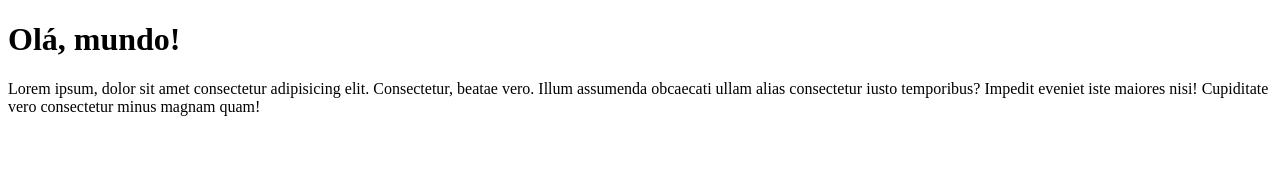
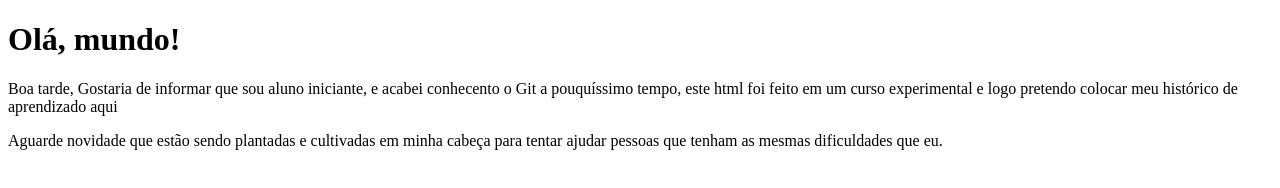
Before and after one commit to davisxavier/Ola-mundo, a plain HTML site: page index.html in a window 1280 px wide. Drawn offline with Linux system fonts and the light colour scheme.

Commit message:
atualização do Hello
atualização e informação de logo começarei a usar mais o github

```diff
--- a/index.html
+++ b/index.html
@@ -8,6 +8,7 @@
 </head>
 <body>
     <h1>Olá, mundo!</h1>
-    <p>Lorem ipsum, dolor sit amet consectetur adipisicing elit. Consectetur, beatae vero. Illum assumenda obcaecati ullam alias consectetur iusto temporibus? Impedit eveniet iste maiores nisi! Cupiditate vero consectetur minus magnam quam!</p>
+    <p>Boa tarde, Gostaria de informar que sou aluno iniciante, e acabei conhecento o Git a pouquíssimo tempo, este html foi feito em um curso experimental e logo pretendo colocar meu histórico de aprendizado aqui</p>
+    <p>Aguarde novidade que estão sendo plantadas e cultivadas em minha cabeça para tentar ajudar pessoas que tenham as mesmas dificuldades que eu.</p>
 </body>
 </html>
```
